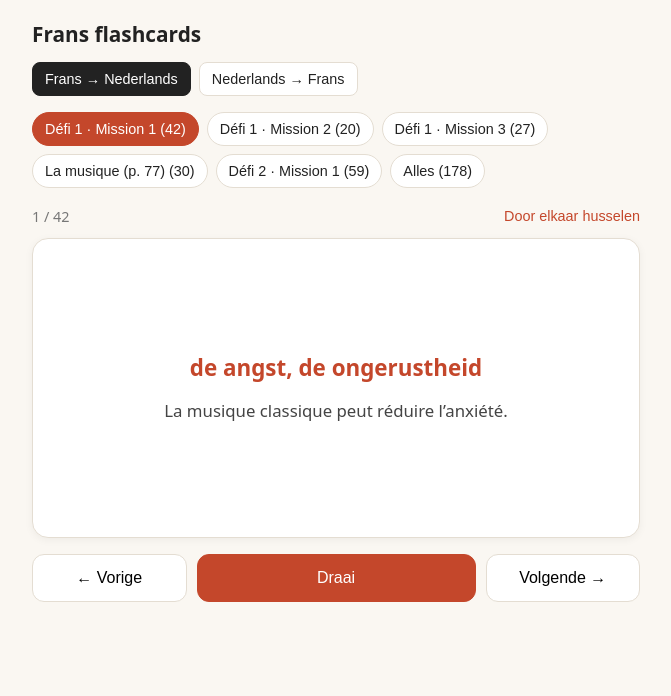
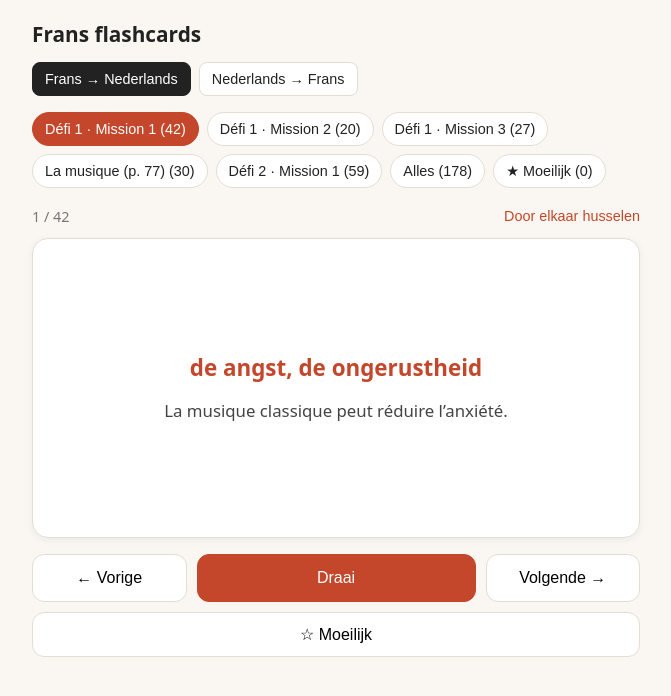
Before and after one commit to Cuball0/flashcards-frans, a plain HTML site: page index.html in a window 1280 px wide. Both pictures are taken after a click on the element 640 px from the left and 388 px from the top of the page. Shown: the whole page, without its empty margins (304-975 px from the left). Drawn offline with Linux system fonts and the light colour scheme.

Commit message:
Add files via upload

```diff
--- a/index.html
+++ b/index.html
@@ -29,6 +29,9 @@
   .nav { display:flex; gap:10px; margin-top:16px; }
   .nav button { flex:1; padding:14px; font-size:1rem; border-radius:12px; border:1px solid var(--line); background:var(--card); cursor:pointer; }
   .nav button.flipbtn { background:var(--accent); color:#fff; border-color:var(--accent); flex:2; }
+  .hardbtn { width:100%; margin-top:10px; padding:12px; font-size:1rem; border-radius:12px; border:1px solid var(--line); background:var(--card); cursor:pointer; }
+  .hardbtn.on { background:#fff3cd; border-color:#e0b84a; }
+  .hardbtn:disabled { opacity:.5; cursor:default; }
   .note { font-size:.8rem; color:var(--muted); margin-top:12px; min-height:1em; }
 </style>
 </head>
@@ -50,6 +53,7 @@
     <button id="flip" class="flipbtn">Draai</button>
     <button id="next">Volgende →</button>
   </div>
+  <button id="hard" class="hardbtn">☆ Moeilijk</button>
   <div class="note" id="note"></div>
 </main>
 <script>
@@ -242,58 +246,94 @@ const SETS = {};
 for (const [name, text] of Object.entries(RAW)) {
   SETS[name] = text.split("\n").map(l => { const p = l.split(" | "); return { fr:p[0].trim(), nl:(p[1]||"").trim(), ex:(p[2]||"").trim() }; });
 }
-const ALL = "Alles";
+const ALL = "Alles", HARD = "Moeilijk";
 SETS[ALL] = Object.values(SETS).flat();
+
+let hard = new Set();
+try { hard = new Set(JSON.parse(localStorage.getItem("hardCards") || "[]")); } catch (e) {}
+const key = c => c.fr + "|" + c.nl;
+function saveHard() { try { localStorage.setItem("hardCards", JSON.stringify([...hard])); } catch (e) {} }
+function cardsFor(n) {
+  if (n !== HARD) return SETS[n];
+  const seen = new Set();
+  return SETS[ALL].filter(c => { const k = key(c); if (!hard.has(k) || seen.has(k)) return false; seen.add(k); return true; });
+}
 
 let current = Object.keys(RAW)[0];
 let deck = [], i = 0, dir = "fr";
+
+const $ = id => document.getElementById(id);
+const card = $("card");
+
 document.querySelectorAll("#dir button").forEach(b => b.onclick = () => {
   dir = b.dataset.d;
   document.querySelectorAll("#dir button").forEach(x => x.classList.toggle("on", x === b));
   show();
 });
 
-const $ = id => document.getElementById(id);
-const card = $("card");
-
 function loadDeck(name, shuffle) {
   current = name;
-  deck = SETS[name].slice();
-  if (shuffle) for (let k = deck.length - 1; k > 0; k--) { const j = Math.floor(Math.random() * (k + 1)); [deck[k], deck[j]] = [deck[j], deck[k]]; }
+  deck = cardsFor(name).slice();
+  if (shuffle || name === HARD) for (let k = deck.length - 1; k > 0; k--) { const j = Math.floor(Math.random() * (k + 1)); [deck[k], deck[j]] = [deck[j], deck[k]]; }
   i = 0;
   renderTabs();
   show();
 }
 function renderTabs() {
   const t = $("tabs"); t.innerHTML = "";
-  [...Object.keys(RAW), ALL].forEach(n => {
+  [...Object.keys(RAW), ALL, HARD].forEach(n => {
     const b = document.createElement("button");
-    b.textContent = n + " (" + SETS[n].length + ")";
+    b.textContent = (n === HARD ? "★ " : "") + n + " (" + cardsFor(n).length + ")";
     if (n === current) b.className = "on";
     b.onclick = () => loadDeck(n, false);
     t.appendChild(b);
   });
 }
 function show() {
+  // draai de kaart direct (zonder animatie) terug, zodat het volgende antwoord nooit even zichtbaar is
+  card.style.transition = "none";
   card.classList.remove("flip");
+  void card.offsetWidth;
+  card.style.transition = "";
+
+  const hb = $("hard");
+  if (deck.length === 0) {
+    $("fr").textContent = "Nog geen moeilijke kaarten. Markeer een kaart met de knop 'Moeilijk'.";
+    $("nl").textContent = ""; $("ex").textContent = "";
+    $("count").textContent = "0 / 0";
+    hb.disabled = true; hb.textContent = "☆ Moeilijk";
+    $("note").textContent = "";
+    return;
+  }
   const c = deck[i];
   $("fr").textContent = dir === "fr" ? c.fr : c.nl;
   $("nl").textContent = dir === "fr" ? c.nl : c.fr;
   $("ex").textContent = c.ex;
   $("count").textContent = (i + 1) + " / " + deck.length;
-  const isMusic = current.startsWith("La musique");
-  $("note").textContent = isMusic ? "Op deze pagina staan geen vertalingen en zinnen in het boek; de vertalingen zijn aangevuld." : "";
-  // card height: take the taller side
-  card.style.minHeight = "300px";
+  hb.disabled = false;
+  const on = hard.has(key(c));
+  hb.textContent = on ? "★ Moeilijk (tik om te verwijderen)" : "☆ Moeilijk";
+  hb.classList.toggle("on", on);
+  $("note").textContent = current.startsWith("La musique") ? "Op deze pagina staan geen vertalingen en zinnen in het boek; de vertalingen zijn aangevuld." : "";
 }
-function flip() { card.classList.toggle("flip"); }
-function go(d) { i = (i + d + deck.length) % deck.length; show(); }
+function flip() { if (deck.length) card.classList.toggle("flip"); }
+function go(d) { if (!deck.length) return; i = (i + d + deck.length) % deck.length; show(); }
 
 card.onclick = flip;
 $("flip").onclick = flip;
 $("next").onclick = () => go(1);
 $("prev").onclick = () => go(-1);
 $("shuffle").onclick = () => loadDeck(current, true);
+$("hard").onclick = () => {
+  if (!deck.length) return;
+  const k = key(deck[i]);
+  if (hard.has(k)) hard.delete(k); else hard.add(k);
+  saveHard();
+  renderTabs();
+  const hb = $("hard"), on = hard.has(k);
+  hb.textContent = on ? "★ Moeilijk (tik om te verwijderen)" : "☆ Moeilijk";
+  hb.classList.toggle("on", on);
+};
 document.addEventListener("keydown", e => {
   if (e.key === "ArrowRight") go(1);
   else if (e.key === "ArrowLeft") go(-1);
```
